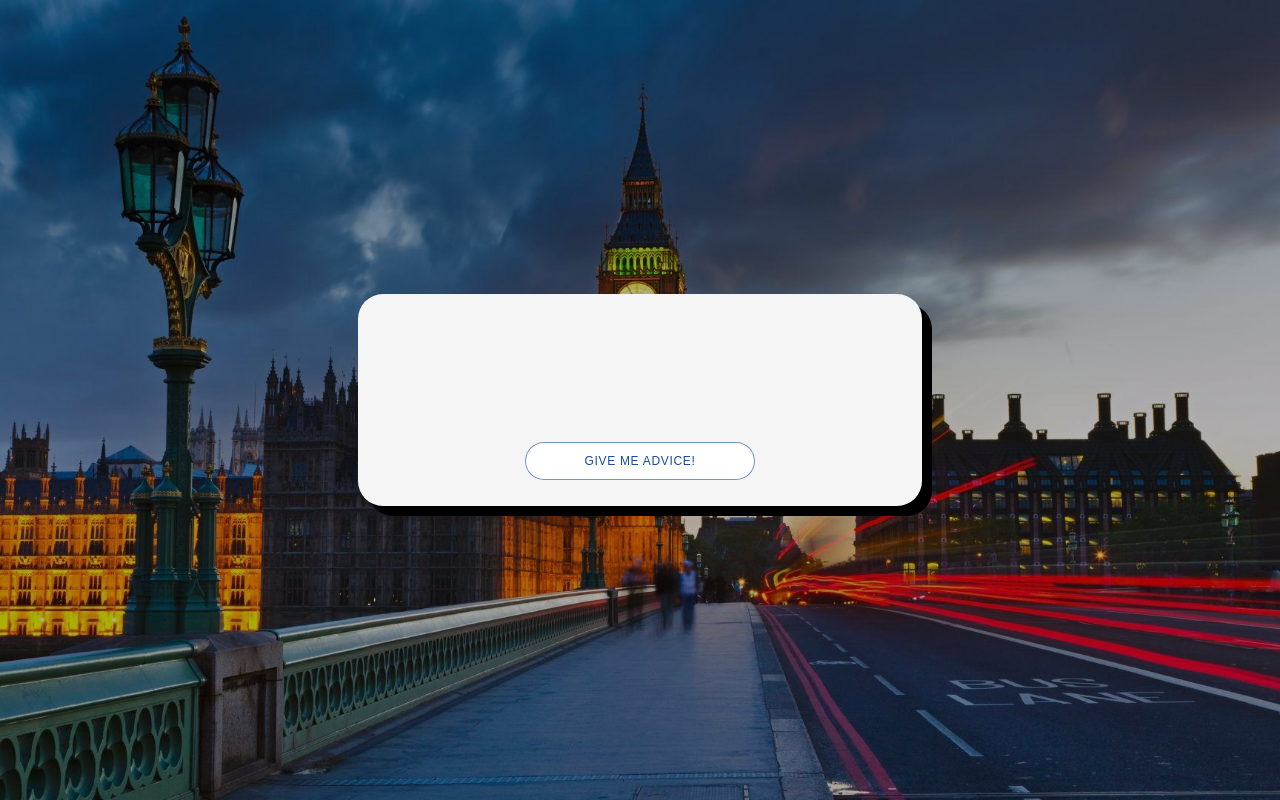
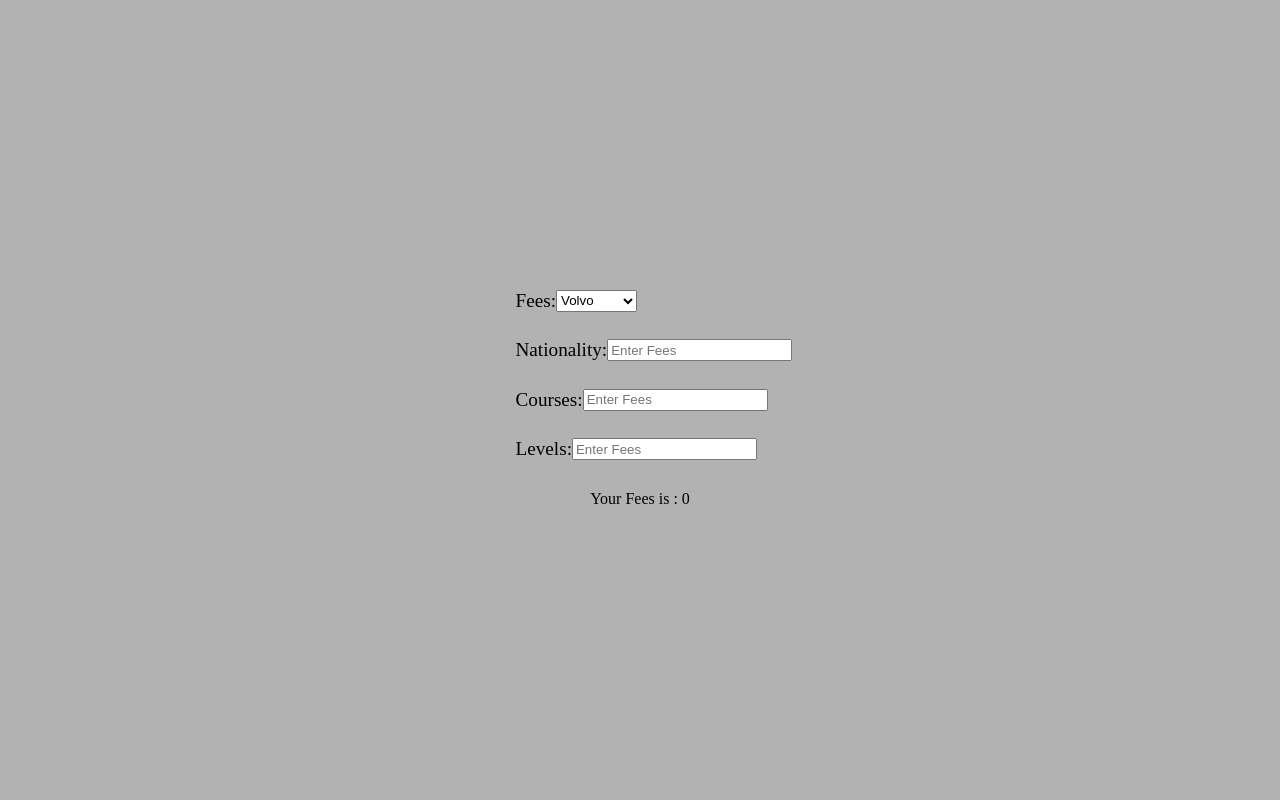
Before and after one commit to AbhishekChahar/Shloka_Assignment, a React (Create React App) app: page / in a window 1280 px wide. Built offline with nearby package versions, Linux system fonts and the light colour scheme; no server answers.

Commit message:
initial templete ready

```diff
--- a/public/index.html
+++ b/public/index.html
@@ -24,7 +24,7 @@
       work correctly both with client-side routing and a non-root public URL.
       Learn how to configure a non-root public URL by running `npm run build`.
     -->
-    <title>Advice</title>
+    <title>Fees Calculator</title>
 
     <link rel="preconnect" href="https://fonts.googleapis.com">
     <link rel="preconnect" href="https://fonts.gstatic.com" crossorigin>
--- a/src/App.css
+++ b/src/App.css
@@ -7,13 +7,34 @@
 
 .app {
   height: 100%;
-  background: linear-gradient( rgba(0, 0, 0, 0.3), rgba(0, 0, 0, 0.3) ), url('./images/city.jpg');
+  background: linear-gradient( rgba(0, 0, 0, 0.3), rgba(0, 0, 0, 0.3) );
   background-size: cover;
   background-position: center;
   display: flex;
   justify-content: center;
   align-items: center;
   text-align: center;
+  flex-direction:column;
+}
+
+.fees-form{
+  display: flex;
+  flex-direction: column;
+  justify-content: center;
+  align-items: left;
+
+}
+
+.fees_form__div{
+  display: flex;
+}
+
+.fees-form__label{
+
+  font-size:larger;
+  padding: 2%;
+  margin: 3%;
+  display: flex;
 }
 
 .card {
--- a/src/App.js
+++ b/src/App.js
@@ -1,41 +1,89 @@
-import React from 'react';
+import React, {useState} from 'react';
 import axios from 'axios';
-
 import './App.css';
 
-class App extends React.Component {
-  state = {
-    advice: '',
+var json = require('./data.json');
+
+const App=()=> {
+
+  var arr=[];
+  var calculatedFees = 0 ;
+  const [predictedFees, setPredictedFees] = useState(arr);
+  console.log(json);
+  console.log("hila dlaana");
+  var data =json;
+
+
+
+var count = 0;
+for(var key in json)
+    if(json.hasOwnProperty(key))
+        count++;
+
+console.log(count);
+  // componentDidMount() {
+  //   this.fetchAdvice();
+  // }
+
+  //  fetchAdvice = async () => {
+  //   await axios.get('https://api.adviceslip.com/advice')
+  //     .then((response) => {
+  //       const { advice } = response.data.slip;
+
+  //       this.setState({ advice });
+  //     })
+  //     .catch((error) => {
+  //       console.log(error);
+  //     });
+  // }
+
+  const feesOption=()=>{
+      return{
+        // `<option value="volvo">Volvo</option>`
+      }
   }
 
-  componentDidMount() {
-    this.fetchAdvice();
-  }
-
-   fetchAdvice = async () => {
-    await axios.get('https://api.adviceslip.com/advice')
-      .then((response) => {
-        const { advice } = response.data.slip;
-
-        this.setState({ advice });
-      })
-      .catch((error) => {
-        console.log(error);
-      });
-  }
-
-  render() {
     return (
       <div className="app">
-        <div className="card">
+        {/* <div className="card">
           <h1 className="heading">{this.state.advice}</h1>
           <button className="button" onClick={this.fetchAdvice}>
             <span>GIVE ME ADVICE!</span>
           </button>
-        </div>
+        </div> */}
+
+
+        <form className="fees-form">
+
+          <label className="fees-form__label" >Fees:
+          <select name="fees" id="fees">
+
+            <option value="volvo">Volvo</option>
+            <option value="saab">Saab</option>
+            <option value="mercedes">Mercedes</option>
+            <option value="audi">Audi</option>
+          </select>
+          </label>
+
+          <label className="fees-form__label">Nationality:
+          <input className="input" type = "number" placeholder ="Enter Fees" />
+          </label>
+
+          <label className="fees-form__label">Courses:
+          <input className="input" type = "number" placeholder ="Enter Fees" />
+
+          </label>
+          <label className="fees-form__label">Levels:
+          <input className="input" type = "number" placeholder ="Enter Fees" />
+          </label>
+
+      </form>
+
+        <p> Your Fees is : {calculatedFees}</p>
+
       </div>
     );
-  }
+
 }
 
 export default App;
--- /dev/null
+++ b/src/data.json
@@ -0,0 +1,60 @@
+{
+  "Exam Fee": {
+    "INDIAN": {
+      "ALL_COURSES": {
+        "ALL_LEVEL": {
+          "amount": 400
+        }
+      }
+    },
+    "FOREIGN": {
+      "ALL_COURSES": {
+        "ALL_LEVEL": {
+          "amount": 100
+        }
+      }
+    },
+    "NRI": {
+      "ALL_COURSES": {
+        "ALL_LEVEL": {
+          "amount": 600
+        }
+      }
+    },
+    "SAARC": {
+      "ALL_COURSES": {
+        "ALL_LEVEL": {
+          "amount": 600
+        }
+      }
+    }
+  },
+  "Application Fee": {
+    "INDIAN": {
+      "ALL_COURSES": {
+        "UG": {
+          "amount": 200
+        },
+        "UG-DIPLOMA": {
+          "amount": 300
+        },
+        "PG": {
+          "amount": 500
+        }
+      }
+    },
+    "FOREIGN": {
+      "ALL_COURSES": {
+        "UG": {
+          "amount": 400
+        },
+        "UG-DIPLOMA": {
+          "amount": 400
+        },
+        "PG": {
+          "amount": 700
+        }
+      }
+    }
+  }
+}
```
